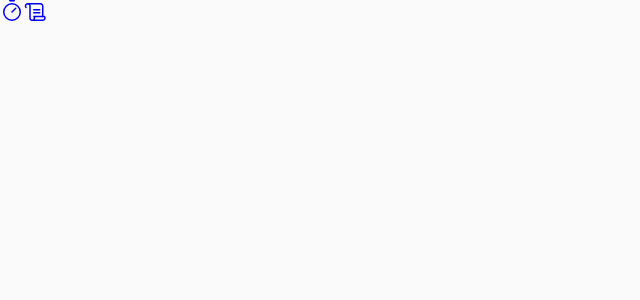
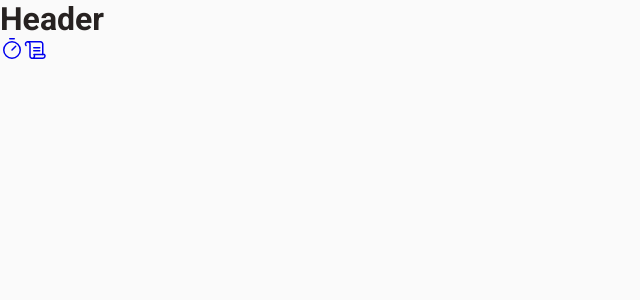
Before and after one commit to felipedev01/Coffee_Delivery, a React (Vite) app: page / in a window 1280 px wide. Shown: the top 300 px of the page, without its empty margins (0-640 px from the left). Built offline with nearby package versions, Linux system fonts and the light colour scheme.

Commit message:
Definindo layout de rotas

```diff
--- a/src/Router.tsx
+++ b/src/Router.tsx
@@ -1,4 +1,5 @@
 import { Routes, Route } from 'react-router-dom'
+import { DefaultLayout } from './layouts/defaultLayout'
 import { Checkout } from './pages/Checkout'
 import { Home } from './pages/Home'
 import { Success } from './pages/Success'
@@ -6,9 +7,11 @@
 export function Router() {
   return (
     <Routes>
-      <Route path="/" element={<Home />}></Route>
-      <Route path="/Checkout" element={<Checkout />}></Route>
-      <Route path="/Success" element={<Success />}></Route>
+      <Route path="/" element={<DefaultLayout />}>
+        <Route path="/" element={<Home />}></Route>
+        <Route path="/Checkout" element={<Checkout />}></Route>
+        <Route path="/Success" element={<Success />}></Route>
+      </Route>
     </Routes>
   )
 }
--- /dev/null
+++ b/src/components/header.tsx
@@ -0,0 +1,3 @@
+export function Header() {
+  return <h1>Header</h1>
+}
--- /dev/null
+++ b/src/layouts/defaultLayout.tsx
@@ -0,0 +1,11 @@
+import { Outlet } from 'react-router-dom'
+import { Header } from '../components/header'
+
+export function DefaultLayout() {
+  return (
+    <div>
+      <Header />
+      <Outlet />
+    </div>
+  )
+}
```
